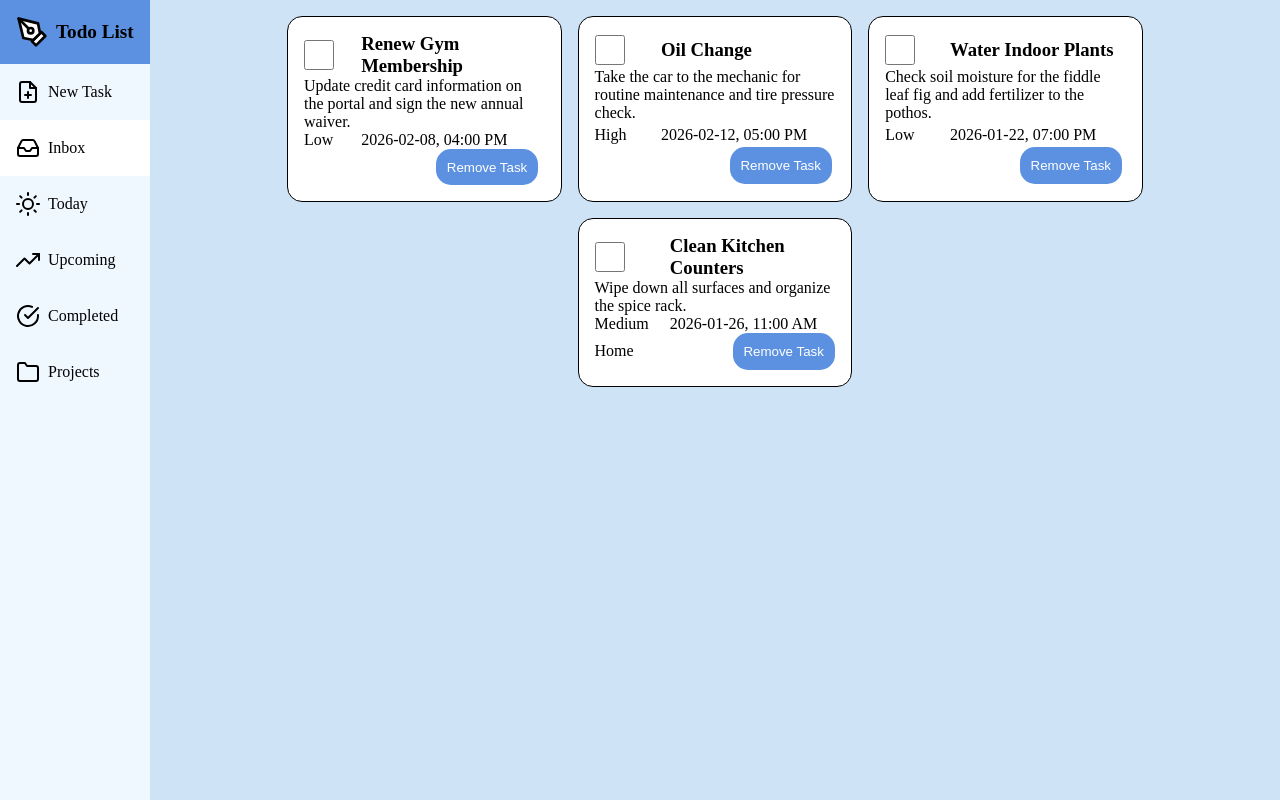
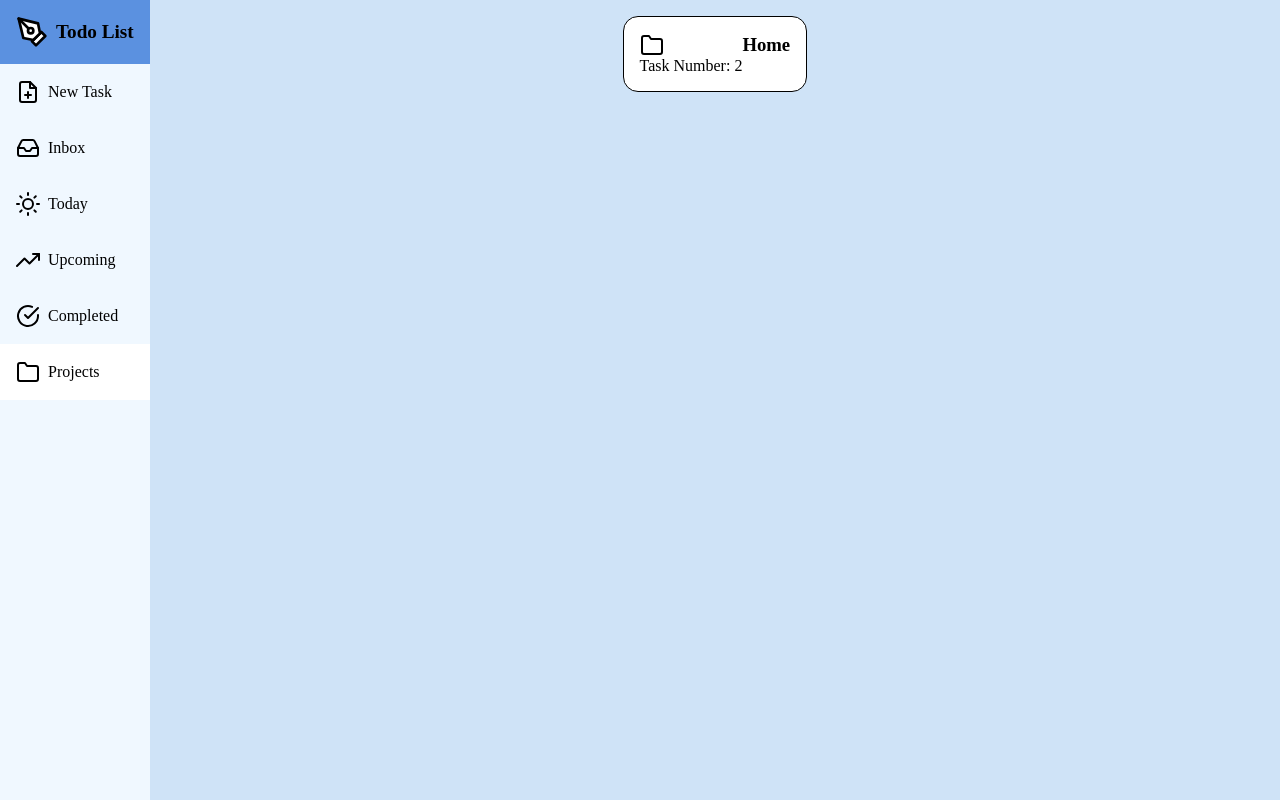
Before and after one commit to isi-code/odin-todo-list, a website built with webpack: page src/template.html in a window 1280 px wide. Both pictures are taken after a click on the item "Projects". Built offline with nearby package versions, Linux system fonts and the light colour scheme.

Commit message:
Add project list page

```diff
--- a/src/body.css
+++ b/src/body.css
@@ -3,7 +3,7 @@ main{
     background-color: var(--light-color);
 }
 
-.todo-list {
+.list {
     display: flex;
     flex-wrap: wrap;
     justify-content: center;
@@ -11,7 +11,7 @@ main{
     margin: var(--default-padding);
 }
 
-.todo-list > div {
+.list > div {
     display: grid;
     /* grid-template-columns:minmax(2rem,15%) 3fr;
     grid-template-rows:repeat(auto-fit, 1fr); */
@@ -23,26 +23,26 @@ main{
     max-width: clamp(max(25%,270px), 15%, calc(350px + 5vw));
 }
 
-.todo-list > div h3{
+.list > div h3{
     grid-area:1/2/2/5;
 }
 
-.todo-list > div input[type="checkbox"]{
+.list > div input[type="checkbox"]{
     grid-area:1/1/2/2;
     cursor: pointer;
     width: 30px;
     height: 30px;
 }
 
-.todo-list > div p {
+.list > div p {
     grid-area:2/1/3/5;
 }
 
-.todo-list > div .dueDate{
+.list > div .dueDate{
     grid-area:3/2/4/5;
 }
 
-.todo-list > div .priority{
+.list > div .priority{
     grid-area:3/1/4/2;
 }
 
--- a/src/index.js
+++ b/src/index.js
@@ -67,6 +67,10 @@ class TodoListApp {
         this.taskEvents(todoList);
     }
 
+    projects(){
+        this.todoListRender.projectNameList(this.todoList.allTasks);
+    }
+
     taskEvents(todoList){
         this.markTaskDone(todoList);
         this.taskRemoveBtns(todoList);
--- a/src/todo-dom.js
+++ b/src/todo-dom.js
@@ -78,9 +78,26 @@ export class TodoListDomFactory {
     return taskContainer;
   }
 
+  createProjectCard(projectName, count) {
+    const projectCard = document.createElement("div");
+    projectCard.classList = `${projectName.toLowerCase()}Tasks`;
+
+    const icon = document.createElement("i");
+    icon.setAttribute("data-feather", "folder");
+
+    const title = document.createElement("h3");
+    title.textContent = projectName;
+
+    const taskAmount = document.createElement("div");
+    taskAmount.textContent = `Task Number: ${count}`;
+
+    projectCard.append(icon, title, taskAmount);
+    return projectCard
+  }
+
   createTodoList(tasks) {
     const todoListSection = document.createElement("section");
-    todoListSection.classList = "todo-list";
+    todoListSection.classList = "list";
 
     for (let task of tasks) {
       const taskEl = this.createTaskCard(task);
@@ -119,16 +136,16 @@ export class TodoListDomFactory {
     return main;
   }
 
-  createProjectList(projectName){
-    const todoListSection = document.createElement("section");
-    todoListSection.classList = "todo-list";
+  createProjectList(projects){
+    const projectListSection = document.createElement("section");
+    projectListSection.classList = "list";
 
-    for (let task of projectName) {
-      const taskEl = this.createProjectCard(task);
-      todoListSection.append(taskEl);
+    for (let project of Object.keys(projects)) {
+      const projectEl = this.createProjectCard(project, projects[project]);
+      projectListSection.append(projectEl);
     }
 
-    return todoListSection
+    return projectListSection
   }
 
   createMenu(key, iconName, name) {
@@ -271,6 +288,24 @@ export class TodoListRender {
         return form
     }
 
+    projectNameList(tasks){
+      const projectCount = tasks.reduce((acc, [_, { project }]) => {
+        if (project !== "") acc[project] = (acc[project] || 0) + 1;
+        return acc;
+      }, {});
+
+      const projectList = this.domBuilder.createProjectList(projectCount);
+
+      let main = this.container.querySelector("main");
+      if(!main) main = this.domBuilder.createMainContainer();
+
+      main.append(projectList);
+      this.render(main);
+      feather.replace();
+
+      return projectList
+    }
+
     removeMainContent() {
       const main = this.container.querySelector("main");
       while (main.lastChild) main.removeChild(main.lastChild);
```
